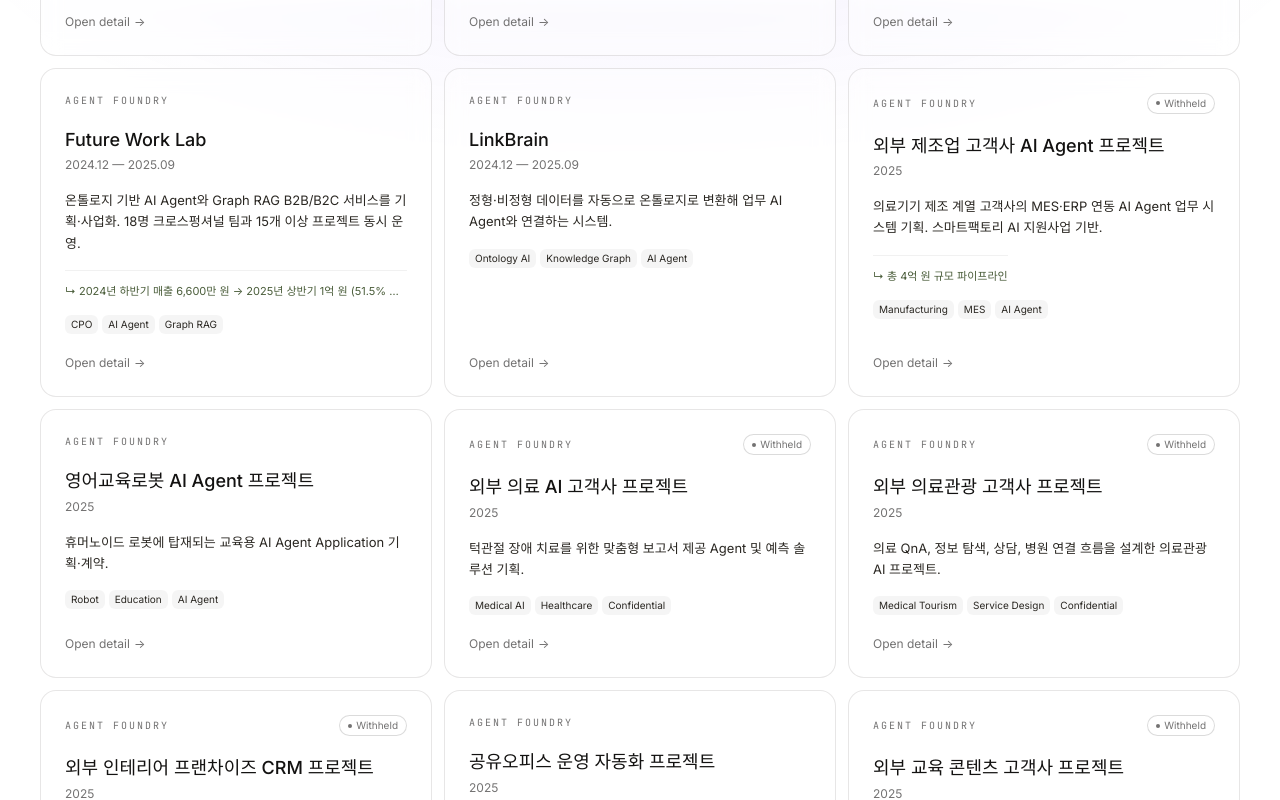
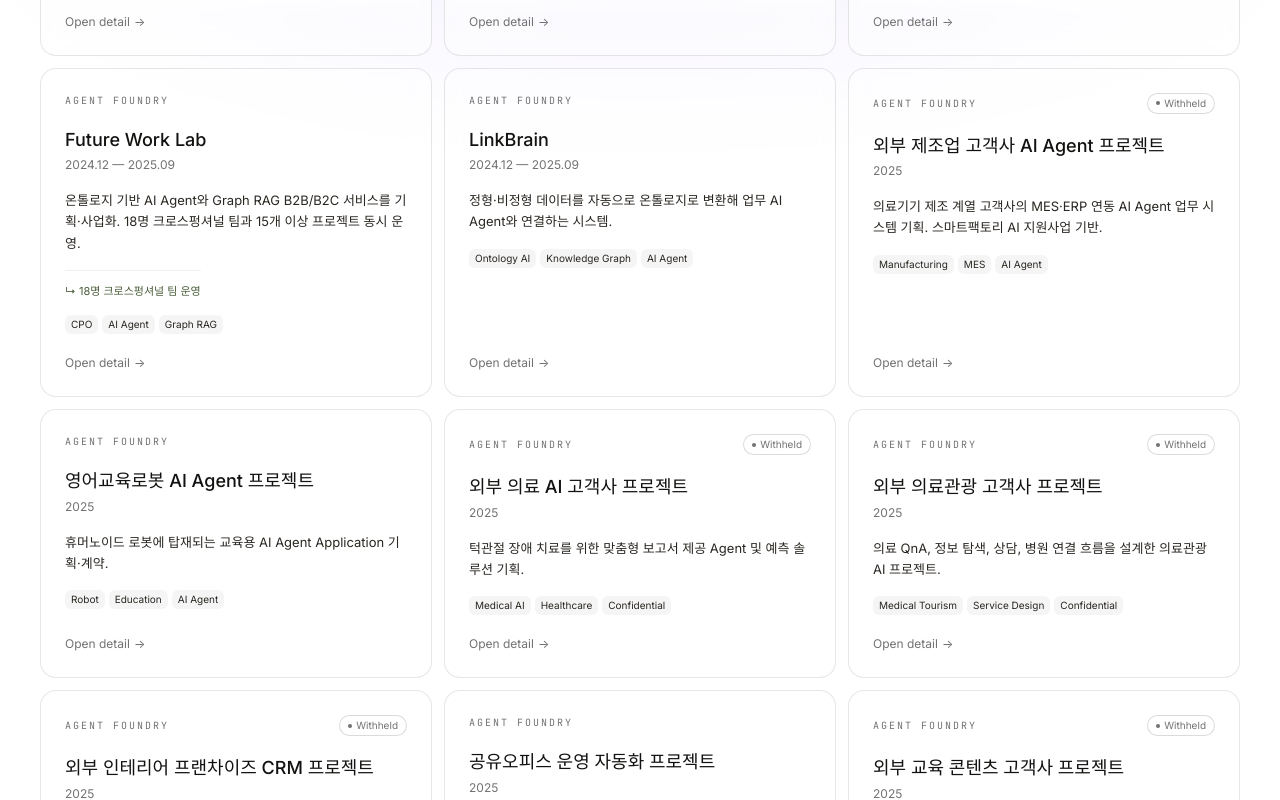
Before and after one commit to unidevelopent/yubin-studio-archive, a React (Vite) app: page / in a window 1280 px wide. Shown: the part 11200-12000 px from the top of the page. Built offline with nearby package versions, Linux system fonts and the light colour scheme.

Commit message:
Trim proof bullets: drop agency contract list, revenue numbers, pipeline figure

```diff
--- a/src/data/projects.ts
+++ b/src/data/projects.ts
@@ -206,8 +206,6 @@ export const projects: Project[] = [
     ],
     proof: [
       '314개 창업보육기관 중 255개 도입 (전환율 81.2%)',
-      '서울테크노파크, KAIA, 서울창조경제혁신센터, KOBIA 등 4건 계약',
-      '약 1억 2천만 원 규모 계약 및 협약',
     ],
     tags: ['B2B SaaS', 'Public Sector', 'Data Automation'],
   },
@@ -279,8 +277,6 @@ export const projects: Project[] = [
       'Graph RAG 기반 B2B/B2C 서비스 기획',
     ],
     proof: [
-      '2024년 하반기 매출 6,600만 원 → 2025년 상반기 1억 원 (51.5% 성장)',
-      '진행 중 매출 4억 원',
       '18명 크로스펑셔널 팀 운영',
     ],
     tags: ['CPO', 'AI Agent', 'Graph RAG', 'B2B SaaS'],
@@ -320,7 +316,6 @@ export const projects: Project[] = [
       '업무 자동화 및 의사결정 지원 AI Agent 기획',
       '리드 발굴 → 제안 → 영업 → 계약',
     ],
-    proof: ['총 4억 원 규모 파이프라인'],
     tags: ['Manufacturing', 'MES', 'AI Agent', 'Confidential'],
     isConfidential: true,
   },
```
